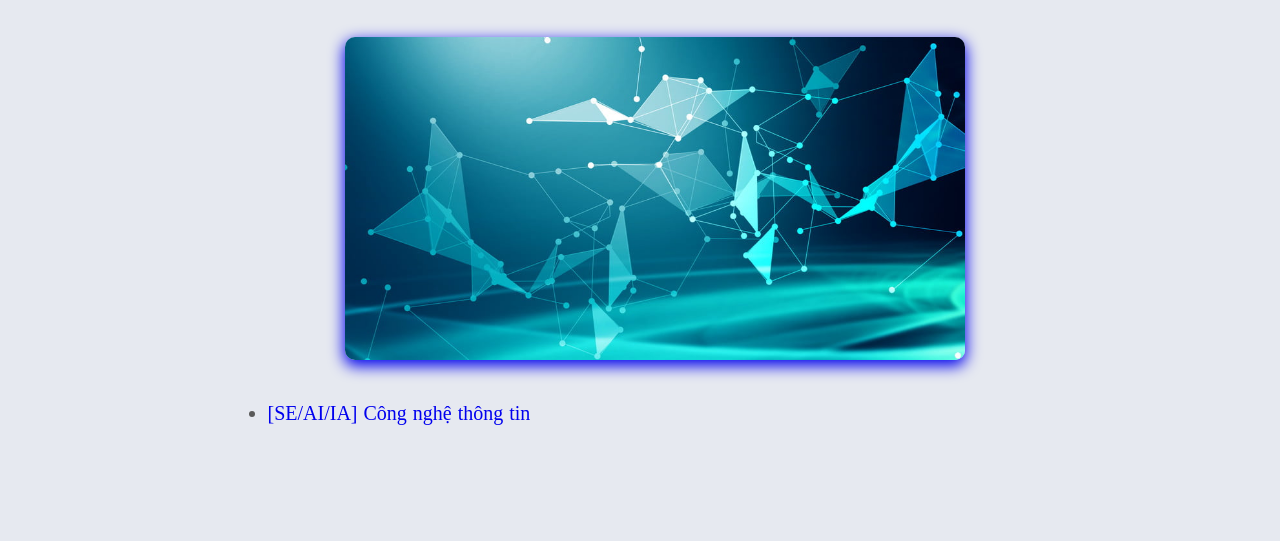
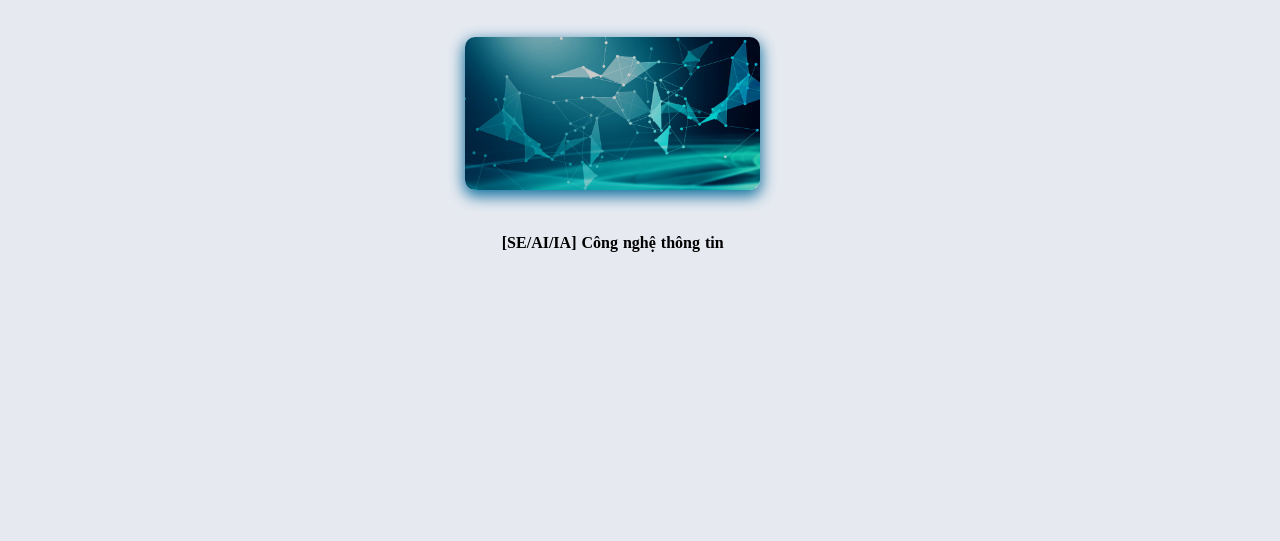
Before and after one commit to 2T-Team/2T-Team.github.io, a plain HTML site: page Resources/childpage/Documents/index.html in a window 1280 px wide. Shown: the part 103-644 px from the top of the page. Drawn offline with nearby package versions, Linux system fonts and the light colour scheme.

Commit message:
Update Documents.css

```diff
--- a/Resources/childpage/Documents/Documents.css
+++ b/Resources/childpage/Documents/Documents.css
@@ -232,6 +232,55 @@ header{
 /* *********************************************/
 /* ***************** Content********************/
 /* *********************************************/
+.content{
+    height: 90vh;
+}
+.Documents-Box{
+   text-align: center;
+    margin-left: 20%;
+}
+.Documents-Box figure img{
+    box-shadow: #0f8ac4 0px 5px 15px 1px;
+}
+
+.Documents-Box li{
+    list-style: none;
+    float: left;
+    width: 60%;
+    text-align: center;
+
+}
+.Documents-Box{
+
+    transition: all .5s;
+    filter: brightness(80%) blur(0.03px);
+
+}
+
+.caps{
+    font-family: 'Times New Roman', Times, serif;
+    font-size: 80%;
+    font-weight: 700;
+    color: #000000;
+    /* position: absolute; */
+    transition: all .7s;
+    opacity: 1;
+
+}
+.forHover:hover img,
+.forHover:active img{
+    transform: scale(1.1);
+    box-shadow: #0f8ac4 0px 5px 15px 5px;
+    filter: brightness(120%) ;
+}
+
+.forHover:hover .caps,
+.forHover:active .caps{
+    transform: scale(1.3);
+    opacity: 1;
+}
+
+
 a
 {
     display: inline-block;
```
